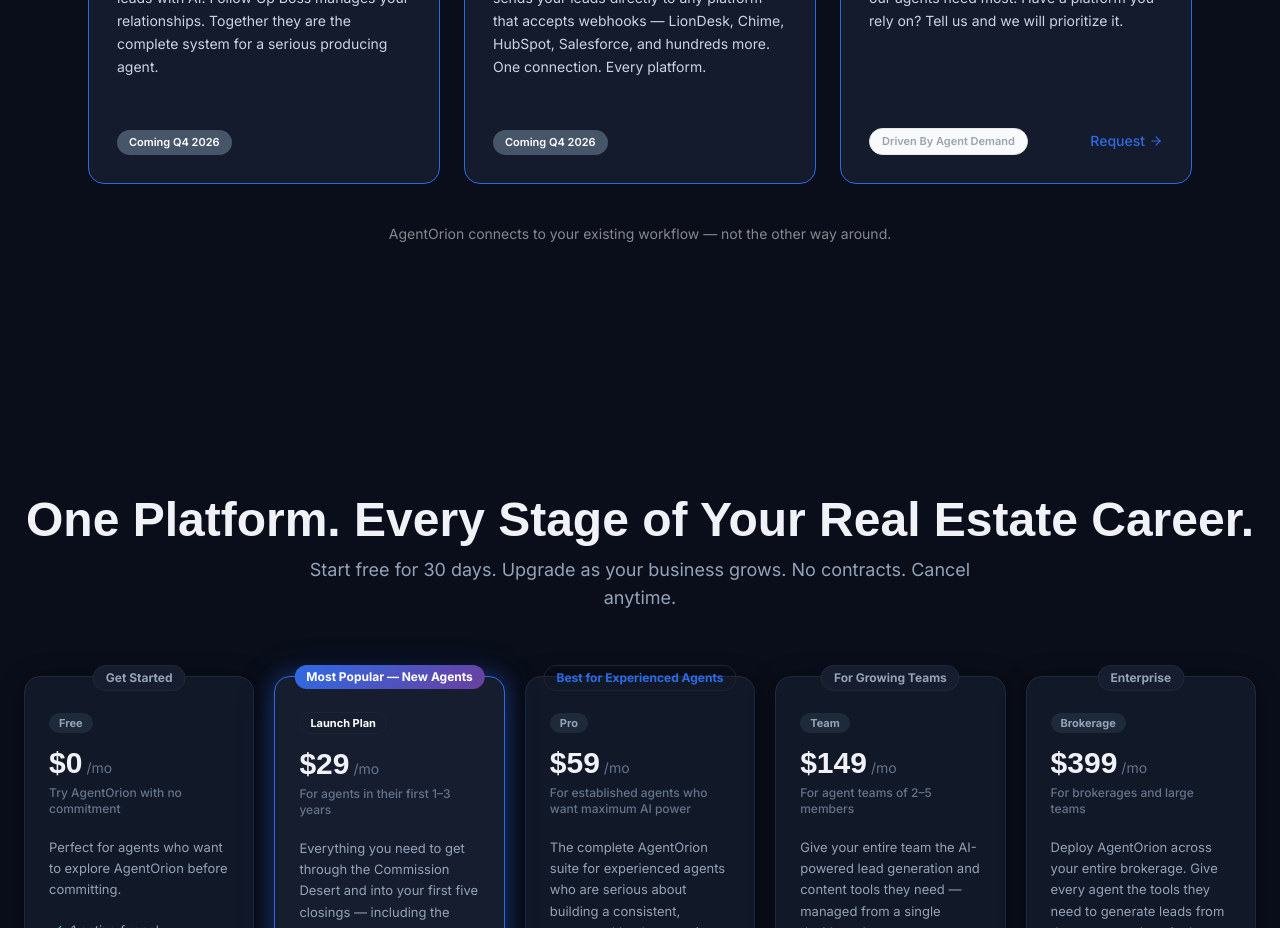
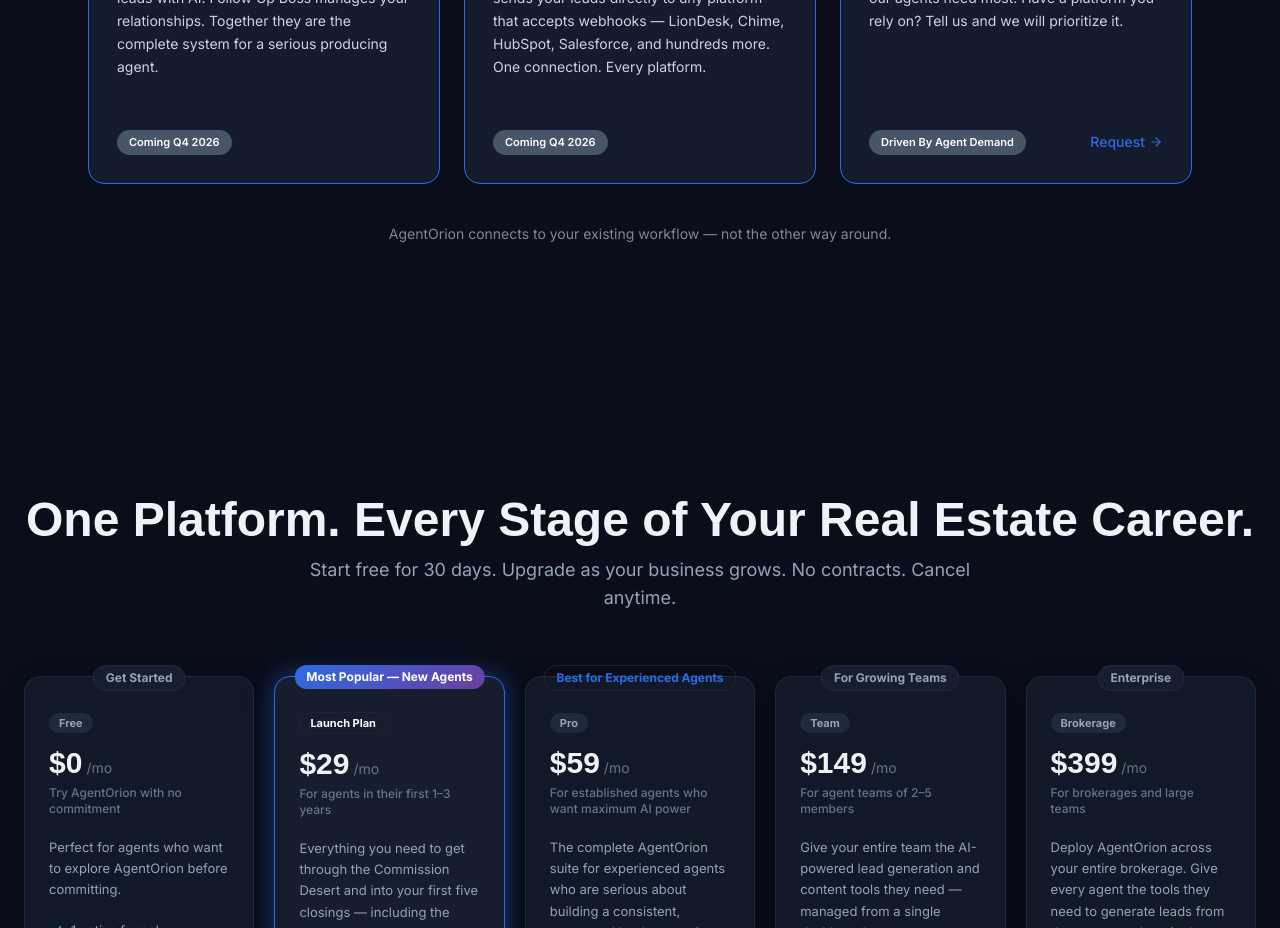
Before and after one commit to farukhsaleem135/agentorionv3, a React (Vite) app: page /landing in a window 1280 px wide. Shown: the part 8420-9348 px from the top of the page. Built offline with nearby package versions, Linux system fonts and the light colour scheme; a web font is replaced by a local one.

Commit message:
Preceding changes

```diff
--- a/src/components/landing/IntegrationsSection.tsx
+++ b/src/components/landing/IntegrationsSection.tsx
@@ -104,7 +104,7 @@ const IntegrationsSection = () => (
             Our integration roadmap is driven by what our agents need most. Have a platform you rely on? Tell us and we will prioritize it.
           </p>
           <div className="mt-4 flex items-center justify-between">
-            <span className="inline-flex px-3 py-1 rounded-full text-[11px] font-semibold" style={{ backgroundColor: "#F9FAFB", color: "#9CA3AF", border: "1px solid #E5E7EB" }}>
+            <span className="inline-flex px-3 py-1 rounded-full text-[11px] font-semibold text-white" style={{ backgroundColor: "#475569" }}>
               Driven By Agent Demand
             </span>
             <a
```
